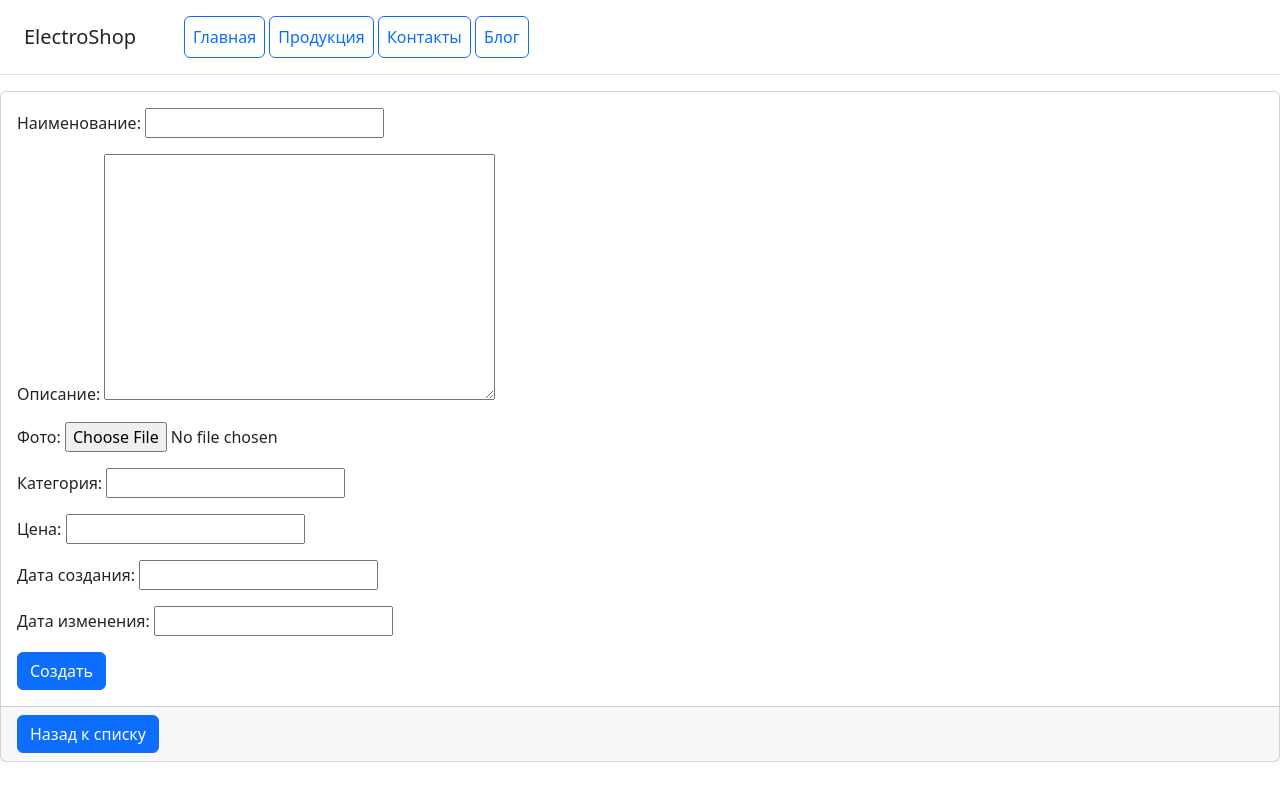
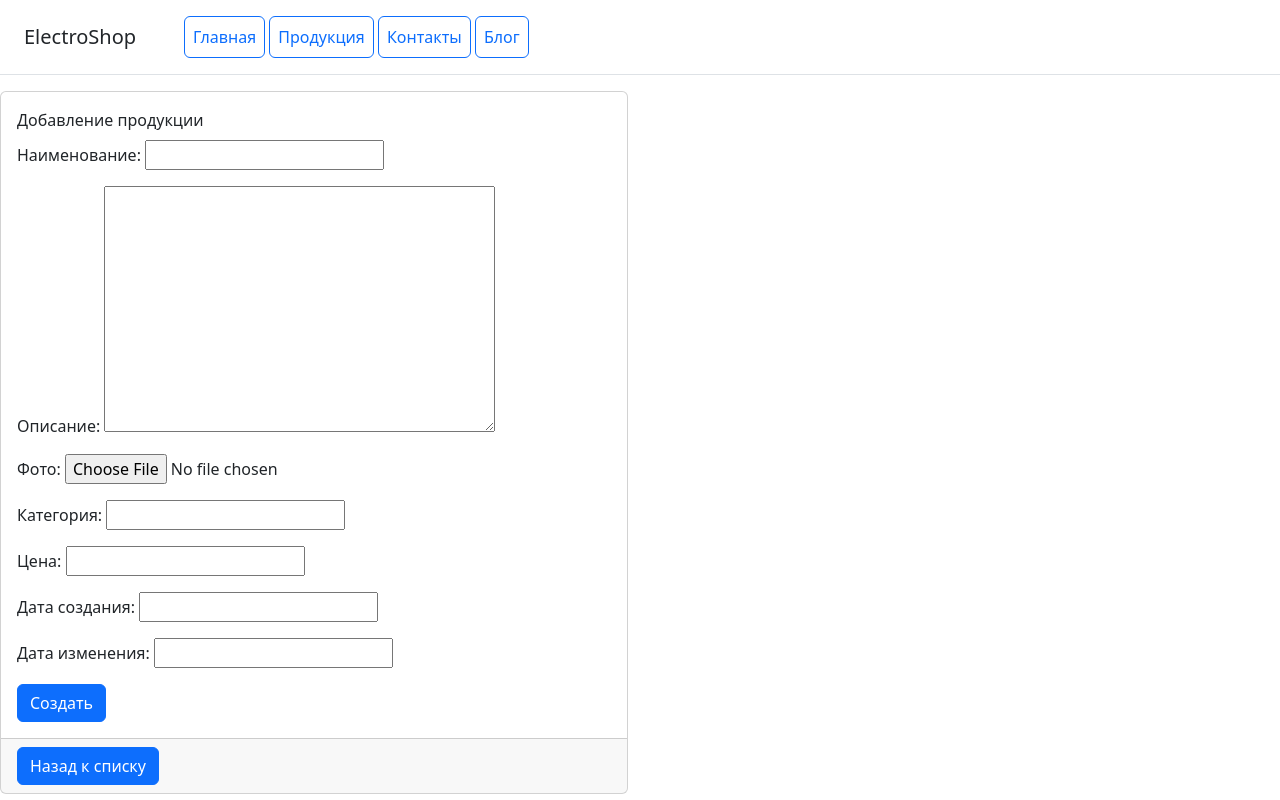
Before and after one commit to lvovgit/django_hw_3, a Django app: page /products/create/ in a window 1280 px wide. Run offline with Django 4.2, Linux system fonts and the light colour scheme; some libraries are stand-ins or nearby versions.

Commit message:
for save hw_6

```diff
--- a/catalog/models.py
+++ b/catalog/models.py
@@ -1,10 +1,12 @@
 from django.db import models
 from django.views import generic
+
 # from catalog.models import Product
 
 
 # Create your models here.
 NULLABLE = {'blank': True, 'null': True}
+
 
 # class ProductListView(generic.ListView):
 #     model = Product
@@ -20,10 +22,12 @@ class Product(models.Model):
 
     def __str__(self):
         return f'{self.name} {self.description}'
+
     class Meta:
         verbose_name = 'продукт'
         verbose_name_plural = 'продукты'
         ordering = ('name',)
+
 
 class Category(models.Model):
     name = models.CharField(max_length=150, verbose_name='наименование')
@@ -36,3 +40,16 @@ class Category(models.Model):
         verbose_name = 'категория'
         verbose_name_plural = 'категории'
         ordering = ('name',)
+
+
+class Version(models.Model):
+    name_of_product = models.ForeignKey(Product, on_delete=models.CASCADE, verbose_name='наименование')
+    number_of_version = models.CharField(max_length=150, verbose_name='номер версии')
+    name_of_version = models.TextField(verbose_name='имя версии')
+    actual_version = models.BooleanField(verbose_name='актуальность версии', default=True)
+
+    def __str__(self):
+        return f'{self.name_of_product}'
+    class Meta:
+        verbose_name = 'версия'
+        verbose_name_plural = 'версии'
--- a/catalog/templates/catalog/product_form.html
+++ b/catalog/templates/catalog/product_form.html
@@ -1,9 +1,12 @@
 {% extends 'catalog/base.html' %}
 
 {% block content %}
-    <div class="col">
+    <div class="col-6">
         <div class="card">
             <div class="card-body">
+            <div class="card-title">
+                Добавление продукции
+            </div>
                 <form method="post">
                     {% csrf_token %}
                     {{ form.as_p }}
```
Also changed, not shown: catalog/forms.py (added, +8 -0 lines).
